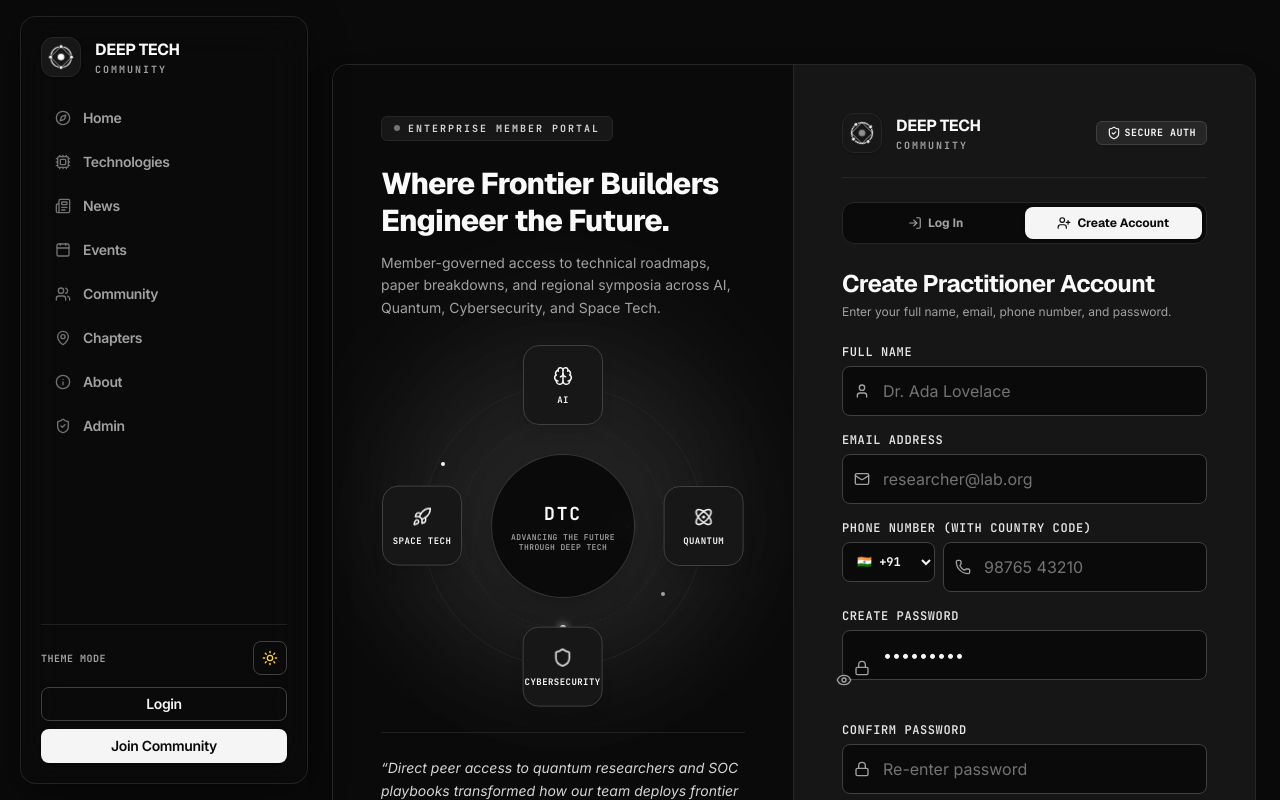
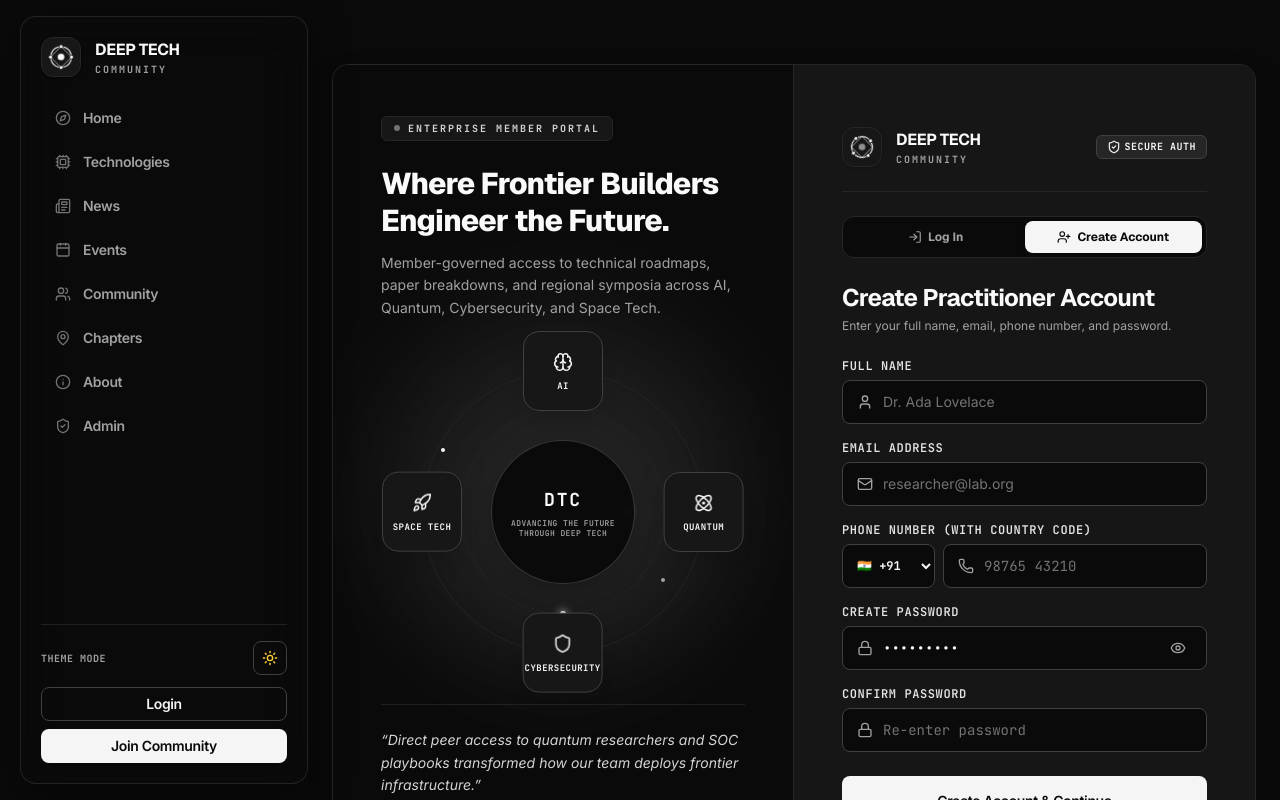
Before and after one commit to Shivammishra0001/deep-tech-community, a Next.js app: page /login in a window 1280 px wide. Both pictures are taken after typing "Sample", "Sample123" into the empty fields and a click on the button "Create Account". Shown: the top 800 px of the page. Built offline with nearby package versions, Linux system fonts and the light colour scheme.

Commit message:
Re-architect login form inputs with flex container layout to permanently lock Eye and Lock icons inside input box

```diff
--- a/src/app/login/page.tsx
+++ b/src/app/login/page.tsx
@@ -356,18 +356,18 @@ export default function LoginPage() {
                   <form onSubmit={handleLoginSubmit} className="mt-6 space-y-4">
                     <div>
                       <Label htmlFor="login-identifier">EMAIL ADDRESS OR PHONE NUMBER</Label>
-                      <div className="relative">
-                        <Input
+                      <div className="flex h-11 w-full items-center rounded-lg border border-neutral-300 bg-white px-3.5 dark:border-neutral-700 dark:bg-neutral-950 transition-colors focus-within:border-neutral-900 dark:focus-within:border-neutral-100 focus-within:ring-1 focus-within:ring-neutral-900 dark:focus-within:ring-neutral-100">
+                        <Mail className="size-4 shrink-0 text-neutral-400 mr-2.5 pointer-events-none" />
+                        <input
                           id="login-identifier"
                           type="text"
                           required
                           value={loginIdentifier}
                           onChange={(e) => setLoginIdentifier(e.target.value)}
                           placeholder="name@domain.com or +91 98765 43210"
-                          className="!pl-10"
+                          className="w-full bg-transparent text-sm text-neutral-900 dark:text-neutral-100 placeholder:text-neutral-400 dark:placeholder:text-neutral-500 focus:outline-none font-sans"
                           autoComplete="username"
                         />
-                        <Mail className="absolute left-3 top-1/2 -translate-y-1/2 size-4 text-neutral-400 pointer-events-none z-10" />
                       </div>
                     </div>
 
@@ -375,23 +375,23 @@ export default function LoginPage() {
                       <div className="flex items-center justify-between">
                         <Label htmlFor="login-password">PASSWORD</Label>
                       </div>
-                      <div className="relative">
-                        <Input
+                      <div className="flex h-11 w-full items-center rounded-lg border border-neutral-300 bg-white px-3.5 dark:border-neutral-700 dark:bg-neutral-950 transition-colors focus-within:border-neutral-900 dark:focus-within:border-neutral-100 focus-within:ring-1 focus-within:ring-neutral-900 dark:focus-within:ring-neutral-100">
+                        <Lock className="size-4 shrink-0 text-neutral-400 mr-2.5 pointer-events-none" />
+                        <input
                           id="login-password"
                           type={showPass ? "text" : "password"}
                           required
                           value={password}
                           onChange={(e) => setPassword(e.target.value)}
                           placeholder="••••••••••••"
-                          className="!pl-10 !pr-11 font-mono"
+                          className="w-full bg-transparent text-sm font-mono text-neutral-900 dark:text-neutral-100 placeholder:text-neutral-400 dark:placeholder:text-neutral-500 focus:outline-none"
                           autoComplete="current-password"
                         />
-                        <Lock className="absolute left-3 top-1/2 -translate-y-1/2 size-4 text-neutral-400 pointer-events-none z-10" />
                         <button
                           type="button"
                           onClick={() => setShowPass(!showPass)}
                           title={showPass ? "Hide Password" : "Show Password"}
-                          className="absolute right-2.5 top-1/2 -translate-y-1/2 z-10 p-1 text-neutral-400 hover:text-neutral-900 dark:hover:text-neutral-100 rounded-md hover:bg-neutral-200/60 dark:hover:bg-neutral-800/60 transition-colors cursor-pointer"
+                          className="shrink-0 text-neutral-400 hover:text-neutral-900 dark:hover:text-neutral-100 p-1.5 rounded-md hover:bg-neutral-200/60 dark:hover:bg-neutral-800/60 transition-colors cursor-pointer ml-1"
                         >
                           {showPass ? <EyeOff className="size-4" /> : <Eye className="size-4" />}
                         </button>
@@ -407,35 +407,35 @@ export default function LoginPage() {
                   <form onSubmit={handleSignupSubmit} className="mt-6 space-y-4">
                     <div>
                       <Label htmlFor="signup-name">FULL NAME</Label>
-                      <div className="relative">
-                        <Input
+                      <div className="flex h-11 w-full items-center rounded-lg border border-neutral-300 bg-white px-3.5 dark:border-neutral-700 dark:bg-neutral-950 transition-colors focus-within:border-neutral-900 dark:focus-within:border-neutral-100 focus-within:ring-1 focus-within:ring-neutral-900 dark:focus-within:ring-neutral-100">
+                        <User className="size-4 shrink-0 text-neutral-400 mr-2.5 pointer-events-none" />
+                        <input
                           id="signup-name"
                           type="text"
                           required
                           value={fullName}
                           onChange={(e) => setFullName(e.target.value)}
                           placeholder="Dr. Ada Lovelace"
-                          className="!pl-10"
+                          className="w-full bg-transparent text-sm text-neutral-900 dark:text-neutral-100 placeholder:text-neutral-400 dark:placeholder:text-neutral-500 focus:outline-none font-sans"
                           autoComplete="name"
                         />
-                        <User className="absolute left-3 top-1/2 -translate-y-1/2 size-4 text-neutral-400 pointer-events-none z-10" />
                       </div>
                     </div>
 
                     <div>
                       <Label htmlFor="signup-email">EMAIL ADDRESS</Label>
-                      <div className="relative">
-                        <Input
+                      <div className="flex h-11 w-full items-center rounded-lg border border-neutral-300 bg-white px-3.5 dark:border-neutral-700 dark:bg-neutral-950 transition-colors focus-within:border-neutral-900 dark:focus-within:border-neutral-100 focus-within:ring-1 focus-within:ring-neutral-900 dark:focus-within:ring-neutral-100">
+                        <Mail className="size-4 shrink-0 text-neutral-400 mr-2.5 pointer-events-none" />
+                        <input
                           id="signup-email"
                           type="email"
                           required
                           value={email}
                           onChange={(e) => setEmail(e.target.value)}
                           placeholder="researcher@lab.org"
-                          className="!pl-10"
+                          className="w-full bg-transparent text-sm text-neutral-900 dark:text-neutral-100 placeholder:text-neutral-400 dark:placeholder:text-neutral-500 focus:outline-none font-sans"
                           autoComplete="email"
                         />
-                        <Mail className="absolute left-3 top-1/2 -translate-y-1/2 size-4 text-neutral-400 pointer-events-none z-10" />
                       </div>
                     </div>
 
@@ -445,7 +445,7 @@ export default function LoginPage() {
                         <select
                           value={countryCode}
                           onChange={(e) => setCountryCode(e.target.value)}
-                          className="h-10 rounded-lg border border-neutral-300 dark:border-neutral-700 bg-neutral-100 dark:bg-neutral-950 px-2.5 font-mono text-xs font-bold text-neutral-900 dark:text-neutral-100 shrink-0"
+                          className="h-11 rounded-lg border border-neutral-300 dark:border-neutral-700 bg-neutral-100 dark:bg-neutral-950 px-2.5 font-mono text-xs font-bold text-neutral-900 dark:text-neutral-100 shrink-0"
                         >
                           {COUNTRY_CODES.map((c) => (
                             <option key={c.code} value={c.code}>
@@ -453,40 +453,40 @@ export default function LoginPage() {
                             </option>
                           ))}
                         </select>
-                        <div className="relative flex-1 min-w-0">
-                          <Input
+                        <div className="flex h-11 flex-1 items-center rounded-lg border border-neutral-300 bg-white px-3.5 dark:border-neutral-700 dark:bg-neutral-950 transition-colors focus-within:border-neutral-900 dark:focus-within:border-neutral-100 focus-within:ring-1 focus-within:ring-neutral-900 dark:focus-within:ring-neutral-100 min-w-0">
+                          <Phone className="size-4 shrink-0 text-neutral-400 mr-2.5 pointer-events-none" />
+                          <input
                             id="signup-phone"
                             type="tel"
                             value={phoneNumber}
                             onChange={(e) => setPhoneNumber(e.target.value)}
                             placeholder="98765 43210"
-                            className="!pl-10 font-mono text-sm"
+                            className="w-full bg-transparent text-sm font-mono text-neutral-900 dark:text-neutral-100 placeholder:text-neutral-400 dark:placeholder:text-neutral-500 focus:outline-none"
                             autoComplete="tel"
                           />
-                          <Phone className="absolute left-3 top-1/2 -translate-y-1/2 size-4 text-neutral-400 pointer-events-none z-10" />
                         </div>
                       </div>
                     </div>
 
                     <div>
                       <Label htmlFor="signup-password">CREATE PASSWORD</Label>
-                      <div className="relative">
-                        <Input
+                      <div className="flex h-11 w-full items-center rounded-lg border border-neutral-300 bg-white px-3.5 dark:border-neutral-700 dark:bg-neutral-950 transition-colors focus-within:border-neutral-900 dark:focus-within:border-neutral-100 focus-within:ring-1 focus-within:ring-neutral-900 dark:focus-within:ring-neutral-100">
+                        <Lock className="size-4 shrink-0 text-neutral-400 mr-2.5 pointer-events-none" />
+                        <input
                           id="signup-password"
                           type={showPass ? "text" : "password"}
                           required
                           value={password}
                           onChange={(e) => setPassword(e.target.value)}
                           placeholder="At least 6 characters"
-                          className="!pl-10 !pr-11 font-mono"
+                          className="w-full bg-transparent text-sm font-mono text-neutral-900 dark:text-neutral-100 placeholder:text-neutral-400 dark:placeholder:text-neutral-500 focus:outline-none"
                           autoComplete="new-password"
                         />
-                        <Lock className="absolute left-3 top-1/2 -translate-y-1/2 size-4 text-neutral-400 pointer-events-none z-10" />
                         <button
                           type="button"
                           onClick={() => setShowPass(!showPass)}
                           title={showPass ? "Hide Password" : "Show Password"}
-                          className="absolute right-2.5 top-1/2 -translate-y-1/2 z-10 p-1 text-neutral-400 hover:text-neutral-900 dark:hover:text-neutral-100 rounded-md hover:bg-neutral-200/60 dark:hover:bg-neutral-800/60 transition-colors cursor-pointer"
+                          className="shrink-0 text-neutral-400 hover:text-neutral-900 dark:hover:text-neutral-100 p-1.5 rounded-md hover:bg-neutral-200/60 dark:hover:bg-neutral-800/60 transition-colors cursor-pointer ml-1"
                         >
                           {showPass ? <EyeOff className="size-4" /> : <Eye className="size-4" />}
                         </button>
@@ -495,18 +495,18 @@ export default function LoginPage() {
 
                     <div>
                       <Label htmlFor="signup-confirm-password">CONFIRM PASSWORD</Label>
-                      <div className="relative">
-                        <Input
+                      <div className="flex h-11 w-full items-center rounded-lg border border-neutral-300 bg-white px-3.5 dark:border-neutral-700 dark:bg-neutral-950 transition-colors focus-within:border-neutral-900 dark:focus-within:border-neutral-100 focus-within:ring-1 focus-within:ring-neutral-900 dark:focus-within:ring-neutral-100">
+                        <Lock className="size-4 shrink-0 text-neutral-400 mr-2.5 pointer-events-none" />
+                        <input
                           id="signup-confirm-password"
                           type={showPass ? "text" : "password"}
                           required
                           value={confirmPassword}
                           onChange={(e) => setConfirmPassword(e.target.value)}
                           placeholder="Re-enter password"
-                          className="!pl-10 !pr-11 font-mono"
+                          className="w-full bg-transparent text-sm font-mono text-neutral-900 dark:text-neutral-100 placeholder:text-neutral-400 dark:placeholder:text-neutral-500 focus:outline-none"
                           autoComplete="new-password"
                         />
-                        <Lock className="absolute left-3 top-1/2 -translate-y-1/2 size-4 text-neutral-400 pointer-events-none z-10" />
                       </div>
                     </div>
 
```
